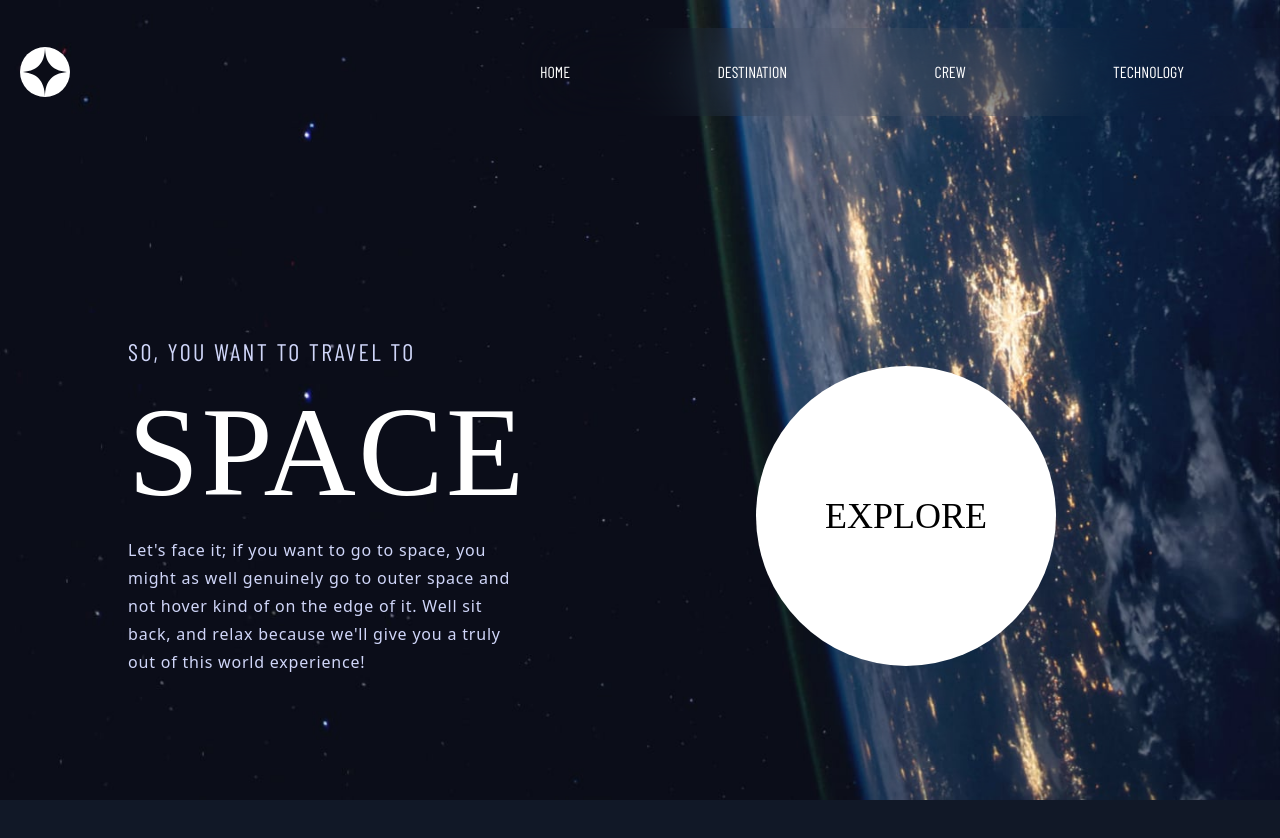
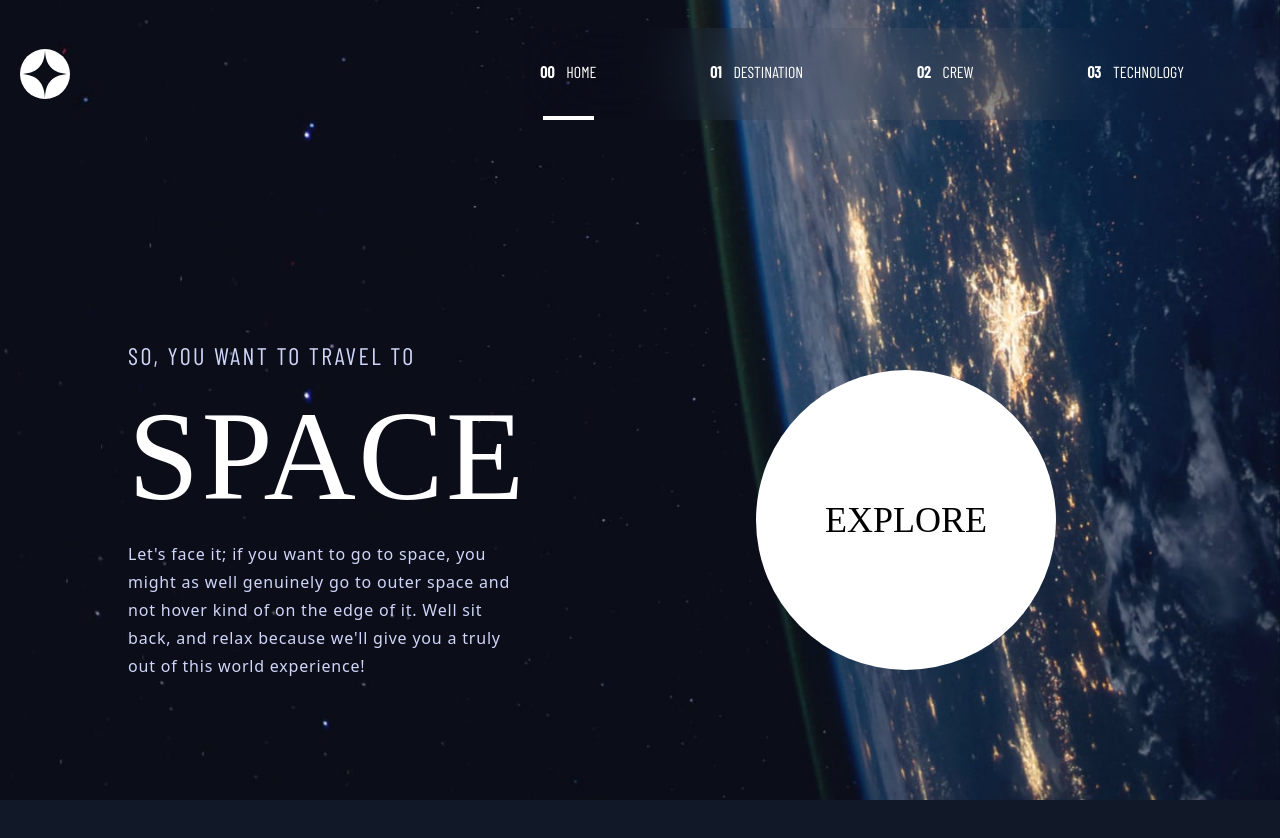
Before and after one commit to jakegodsall/space-tourism-next, a Next.js app: page / in a window 1280 px wide. Built offline with nearby package versions, Linux system fonts and the light colour scheme; a web font is replaced by a local one.

Commit message:
added ActiveLink component so that Link for currently displayed page has distinct styling

```diff
--- /dev/null
+++ b/src/components/ActiveLink.js
@@ -0,0 +1,23 @@
+import React from 'react';
+
+import Link from 'next/link';
+import { useRouter } from 'next/router';
+
+const ActiveLink = ({ href, children }) => {
+    const router = useRouter();
+
+    return (
+        <Link
+            href={href}
+            className={
+                router.asPath === href
+                    ? `flex justify-center w-[90%] py-8 border-b-4 border-white`
+                    : `flex justify-center py-8`
+            }
+        >
+            {children}
+        </Link>
+    );
+};
+
+export default ActiveLink;
--- a/src/components/NavBar.js
+++ b/src/components/NavBar.js
@@ -1,6 +1,7 @@
 import React, { useState } from 'react';
 
 import Link from 'next/link';
+import ActiveLink from './ActiveLink';
 import Image from 'next/image';
 
 const NavBar = () => {
@@ -14,20 +15,28 @@
         <>
             <nav
                 className='hidden md:flex w-[60%]
-     items-center justify-between p-4 py-8 backdrop-blur-2xl'
+     items-center justify-between  backdrop-blur-2xl'
             >
-                <ul className='flex w-full justify-between mr-20 font-barlow uppercase text-white'>
-                    <li>
-                        <Link href='/'>Home</Link>
+                <ul className='flex w-full h-full justify-between mr-20 font-barlow uppercase text-white px-4'>
+                    <li className='flex justify-center'>
+                        <ActiveLink href='/'>
+                            <span className='font-bold mr-3'>00</span> Home
+                        </ActiveLink>
                     </li>
-                    <li>
-                        <Link href='/destination'>Destination</Link>
+                    <li className='flex justify-center'>
+                        <ActiveLink href='/destination'>
+                            <span className='font-bold mr-3'>01</span> Destination
+                        </ActiveLink>
                     </li>
-                    <li>
-                        <Link href='/crew'>Crew</Link>
+                    <li className='flex justify-center'>
+                        <ActiveLink href='/crew'>
+                            <span className='font-bold mr-3'>02</span> Crew
+                        </ActiveLink>
                     </li>
-                    <li>
-                        <Link href='/technology'>Technology</Link>
+                    <li className='flex justify-center'>
+                        <ActiveLink href='/technology'>
+                            <span className='font-bold mr-3'>03</span> Technology
+                        </ActiveLink>
                     </li>
                 </ul>
             </nav>
```
